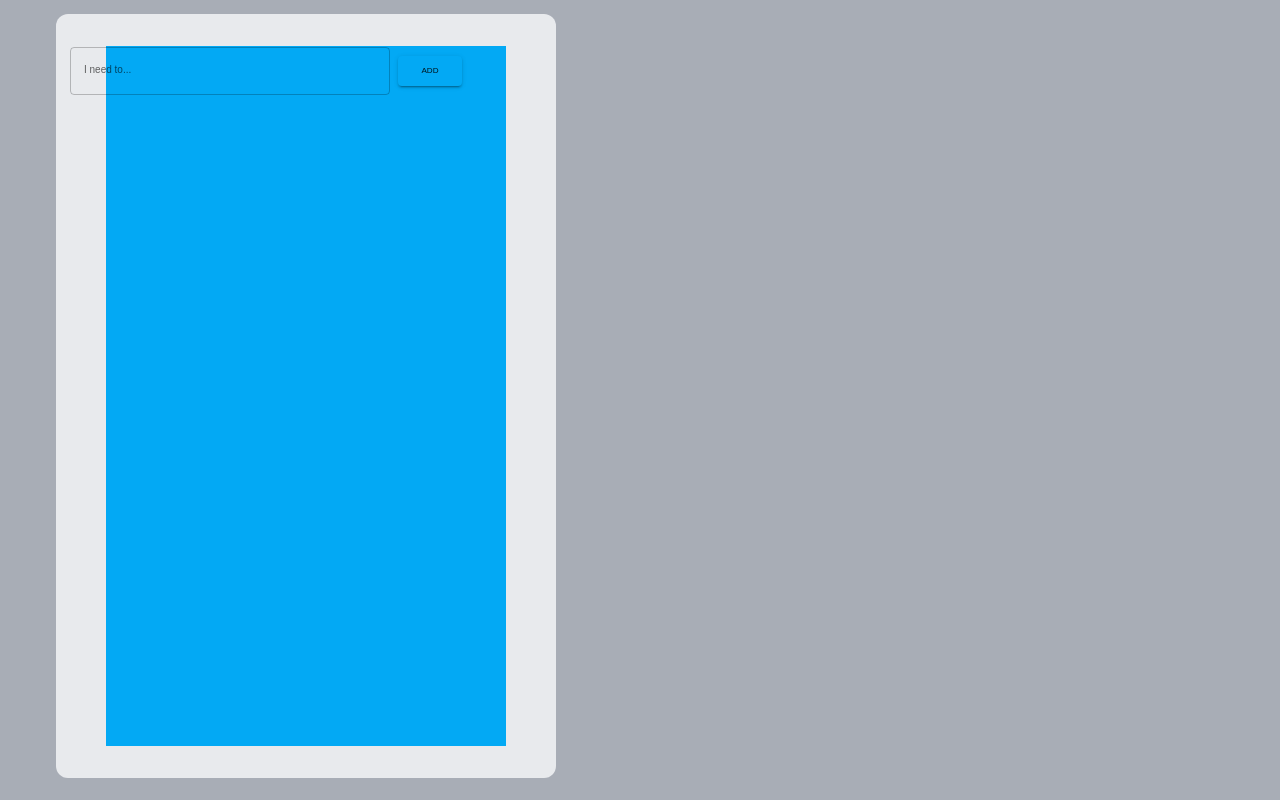
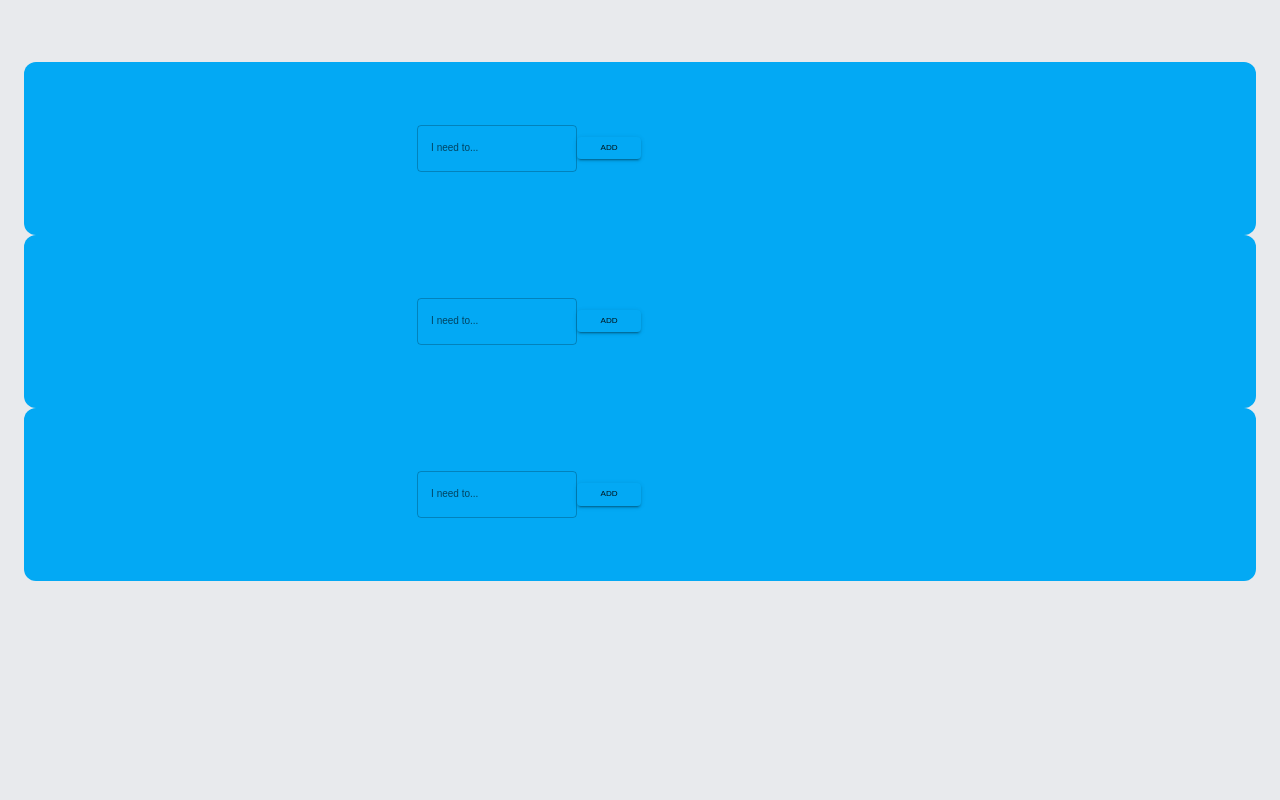
Before and after one commit to mmurr11/Planner-CRUD, a React (Create React App) app in the folder packages/planner/: page / in a window 1280 px wide. Built offline with nearby package versions, Linux system fonts and the light colour scheme.

Commit message:
reduced html tags in jsx, grid items need work

```diff
--- a/packages/planner/src/App.css
+++ b/packages/planner/src/App.css
@@ -1,18 +1,16 @@
 .app {
-  height: 100vh;
-  width: 100vw;
-  background-color: rgb(168,173, 182);
-  display: grid;
-  place-items: center;
+  background-color: rgb(232, 234, 237);
+  min-width: 100%;
+  min-height: 100%;
+  position: absolute;
+}
+.MuiContainer-root {
+  min-width: 100%;
+  min-height: 100%;
 }
 
-.app_container{
-  height: 700px;
-  width: 500px;
-  display: flex;
-  flex-direction: column;
-  align-items: center;
-  background-color: rgb(232, 234, 237);
-  border-radius: 12px;
-  padding: 32px 0;
+.MuiGrid-root {
+  min-width: 100%;
+  min-height: 100%;
+  padding-top: 5%;
 }
--- a/packages/planner/src/App.js
+++ b/packages/planner/src/App.js
@@ -1,6 +1,5 @@
 import React from 'react';
 import './App.css'
-import Input from './components/Input'
 import TodoContainer from './components/TodoContainer';
 import { createTheme, ThemeProvider } from '@mui/material'
 import { indigo, lightBlue } from '@mui/material/colors';
@@ -31,10 +30,15 @@ function App() {
     <div className="app">
       <ThemeProvider theme={theme}>
         <Container>
-          <Grid container spacing={1}>
-              <div className='app_container'>
-                <TodoContainer/>
-              </div>
+          <Grid
+            container
+            direction="row"
+            justifyContent="center"
+            alignItems="center"
+          >
+            <TodoContainer/>
+            <TodoContainer/>
+            <TodoContainer/>
           </Grid>
         </Container>
       </ThemeProvider>
--- a/packages/planner/src/components/Input.css
+++ b/packages/planner/src/components/Input.css
@@ -6,23 +6,21 @@
     justify-content: center;
     align-items: center;
     font-size: 3rem;
+    position: 'relative';
 }
 
-input{
-    background: none;
-    border: none;
-    margin-left: 12px;
-    flex: 1;
+.MuiGrid-root {
+    border-radius: 12px;
 }
 
-input:focus{
-    outline: none;
+.MuiFormControl-root {
+    margin: 10;
+    min-width: 80%;
+    font-size: 200;
+    position: 'absolute';
+    bottom: 0;
 }
 
-button{
-    margin: 8px;
-    background-color: rgb(214, 213, 213);
-    border-radius: 10px;
-    height: 30px;
-    width: 50px;
+.MuiInputLabel-root {
+    font-size: large;
 }
--- a/packages/planner/src/components/Input.js
+++ b/packages/planner/src/components/Input.js
@@ -27,11 +27,6 @@ const Input = () => {
         <div className='input'>
 
             <TextField
-                sx={{
-                    mr: 1,
-                    minWidth: 1,
-                    fontSize: 200,
-                }}
                 id="textField"
                 variant="outlined"
                 label='I need to...'
--- a/packages/planner/src/components/TodoContainer.css
+++ b/packages/planner/src/components/TodoContainer.css
@@ -1,7 +1,6 @@
- .todoContainer {
-    flex: 1;
-    width: 100%;
-    display: flex;
-    flex-direction: column;
-    align-items: center;
-  }
+.MuiGrid-item {
+  min-height: 1;
+  max-width: 0.33;
+  align-items: 'center';
+  padding: 5%;
+}
--- a/packages/planner/src/components/TodoContainer.js
+++ b/packages/planner/src/components/TodoContainer.js
@@ -12,26 +12,20 @@ const TodoContainer = () => {
 
     return (
         <Grid
-            item xs={4}
+            item
+            // xs={3}
             sx={{
-                minHeight: 1,
-                minWidth: 0.8,
-                alignItems: 'center',
                 bgcolor: 'primary.main'
             }}
         >
-            <div className='todoContainer'>
-
-                {
-                    todoList.map(item => (
-                        <TodoItem
+            {
+                todoList.map(item => (
+                    <TodoItem
                         name={item.item}
                         done={item.done}
                         id={item.id} />
                     ))
-                }
-
-            </div>
+            }
             <Input/>
         </Grid>
     )
--- a/packages/planner/src/index.css
+++ b/packages/planner/src/index.css
@@ -1,10 +1,12 @@
 *{
   margin: 0;
+  padding: 0;
   font-size: 62.5%;
 }
 
 body {
   margin: 0;
+  padding: 0;
   font-family: -apple-system, BlinkMacSystemFont, 'Segoe UI', 'Roboto', 'Oxygen',
     'Ubuntu', 'Cantarell', 'Fira Sans', 'Droid Sans', 'Helvetica Neue',
     sans-serif;
```
